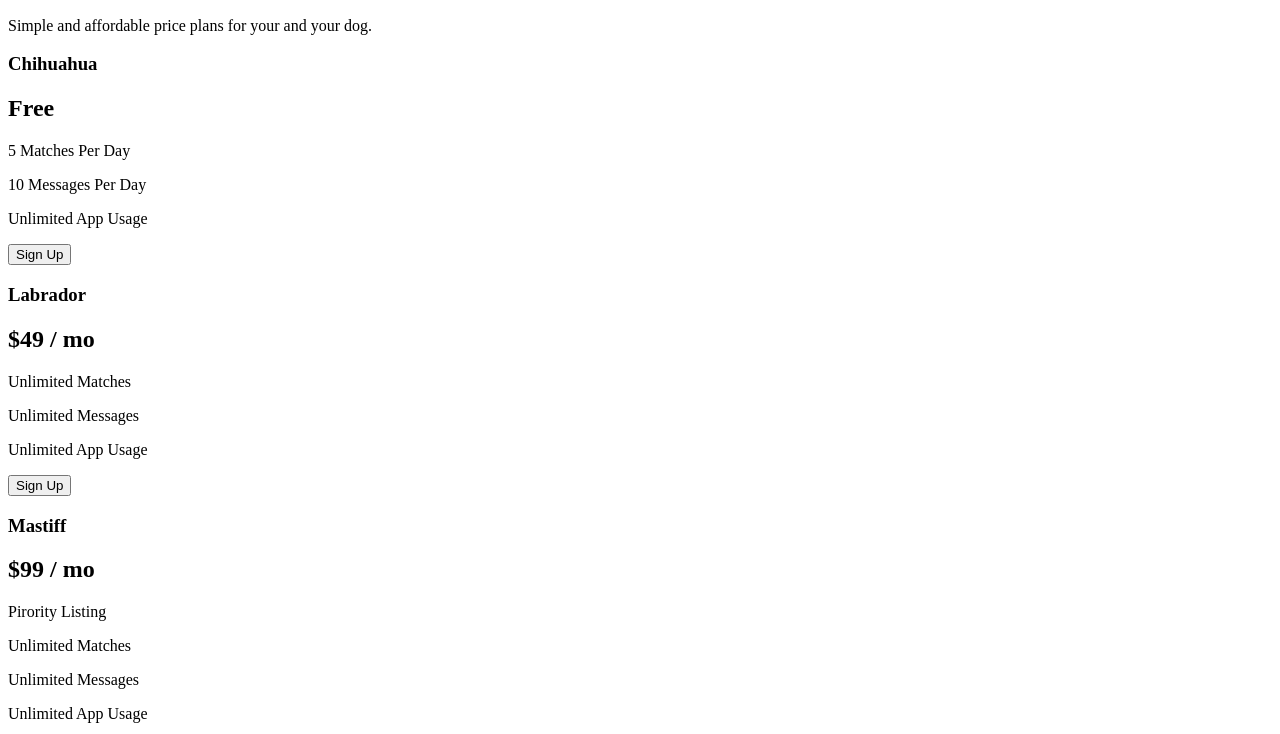
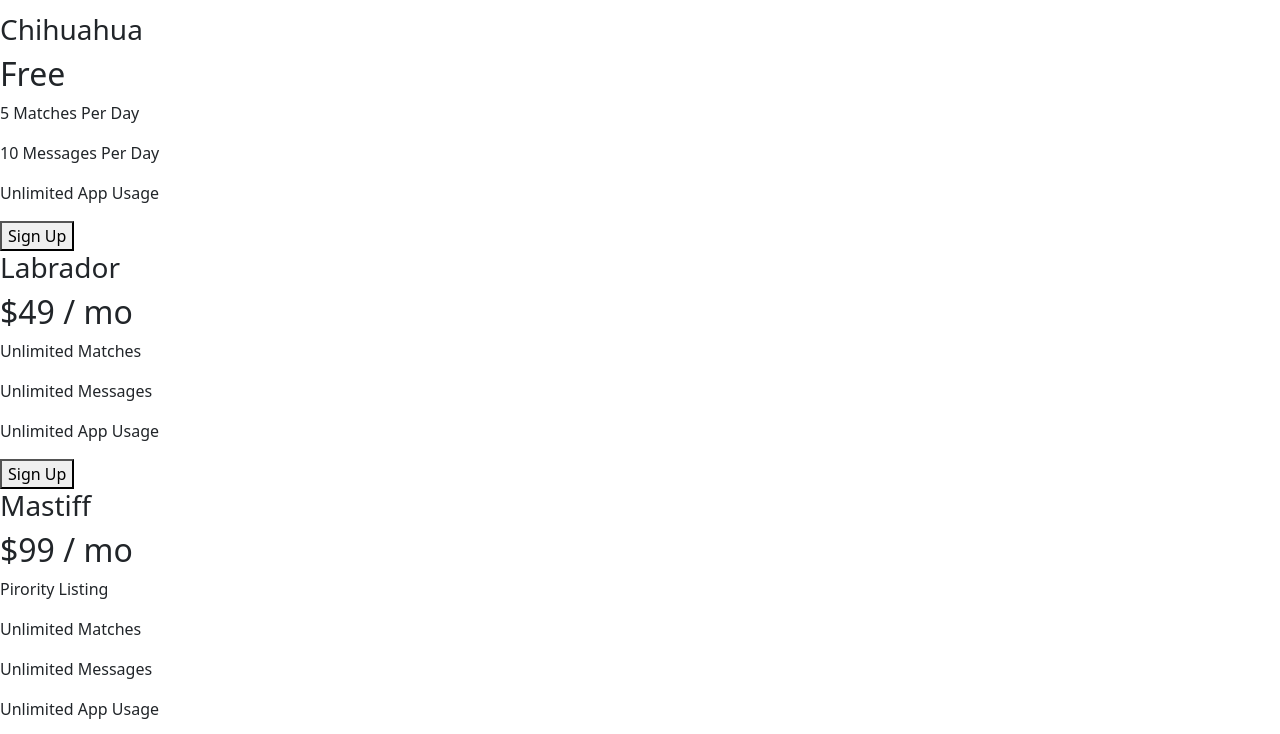
Before and after one commit to pablisch/TinDog_Pablo, a plain HTML site: page index.html in a window 1280 px wide. Shown: the part 1778-2512 px from the top of the page. Drawn offline with nearby package versions, Linux system fonts and the light colour scheme.

Commit message:
Update index.html

```diff
--- a/index.html
+++ b/index.html
@@ -4,6 +4,10 @@
 <head>
   <meta charset="utf-8">
   <title>TinDog</title>
+  <!-- CSS only -->
+  <link href="https://cdn.jsdelivr.net/npm/bootstrap@5.2.0-beta1/dist/css/bootstrap.min.css" rel="stylesheet" integrity="sha384-0evHe/X+R7YkIZDRvuzKMRqM+OrBnVFBL6DOitfPri4tjfHxaWutUpFmBp4vmVor" crossorigin="anonymous">
+  <!-- JavaScript Bundle with Popper -->
+  <script src="https://cdn.jsdelivr.net/npm/bootstrap@5.2.0-beta1/dist/js/bootstrap.bundle.min.js" integrity="sha384-pprn3073KE6tl6bjs2QrFaJGz5/SUsLqktiwsUTF55Jfv3qYSDhgCecCxMW52nD2" crossorigin="anonymous"></script>
   <link rel="stylesheet" href="css/styles.css">
 </head>
 
```
